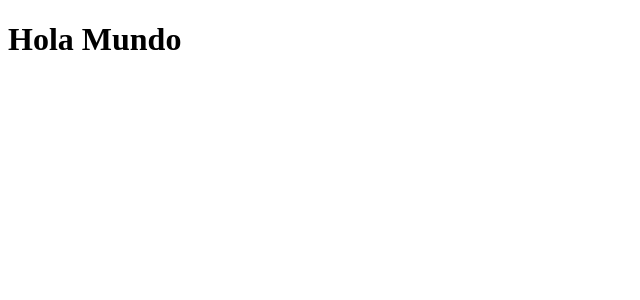
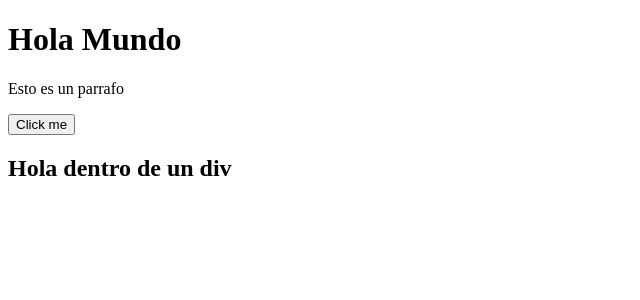
Before and after one commit to DieCau/react-first-steps, a React (Vite) app: page / in a window 1280 px wide. Shown: the top 300 px of the page, without its empty margins (0-640 px from the left). Built offline with nearby package versions, Linux system fonts and the light colour scheme.

Commit message:
add: FirstStepApp on main

```diff
--- /dev/null
+++ b/src/FirstStepsApp.tsx
@@ -0,0 +1,14 @@
+export function FirstStepsApp() {
+  return (
+    <>
+      <h1>Hola Mundo</h1>
+      <p>Esto es un parrafo</p>
+      <button>Click me</button>
+      <div>
+        <div>
+          <h2>Hola dentro de un div</h2>
+        </div>
+      </div>
+    </>
+  );
+}
--- a/src/main.tsx
+++ b/src/main.tsx
@@ -1,8 +1,9 @@
-import { StrictMode } from 'react'
-import { createRoot } from 'react-dom/client'
+import { StrictMode } from "react";
+import { createRoot } from "react-dom/client";
+import { FirstStepsApp } from "./FirstStepsApp";
 
-createRoot(document.getElementById('root')!).render(
+createRoot(document.getElementById("root")!).render(
   <StrictMode>
-    <h1>Hola Mundo</h1>
-  </StrictMode>,
-)
+    <FirstStepsApp />
+  </StrictMode>
+);
```
